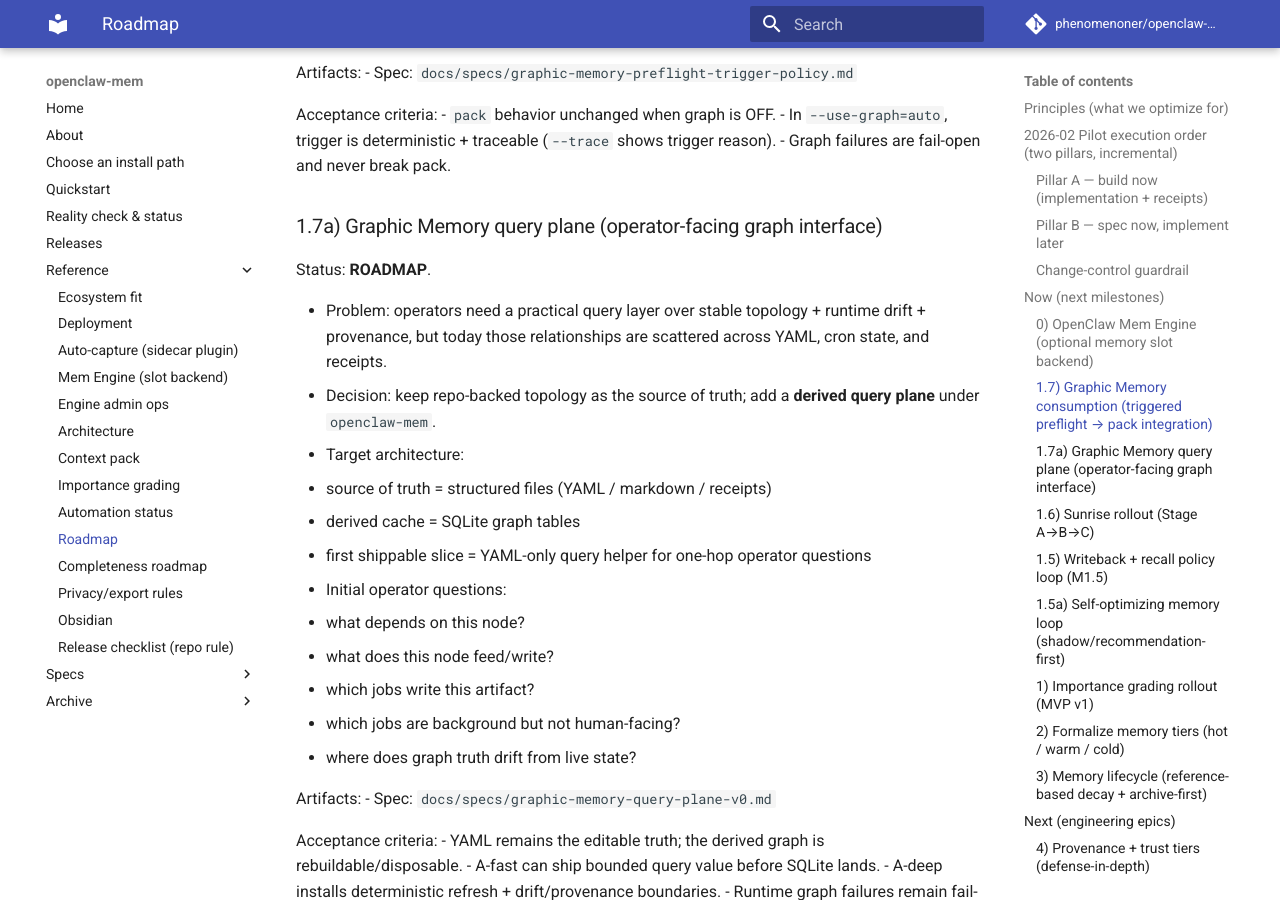
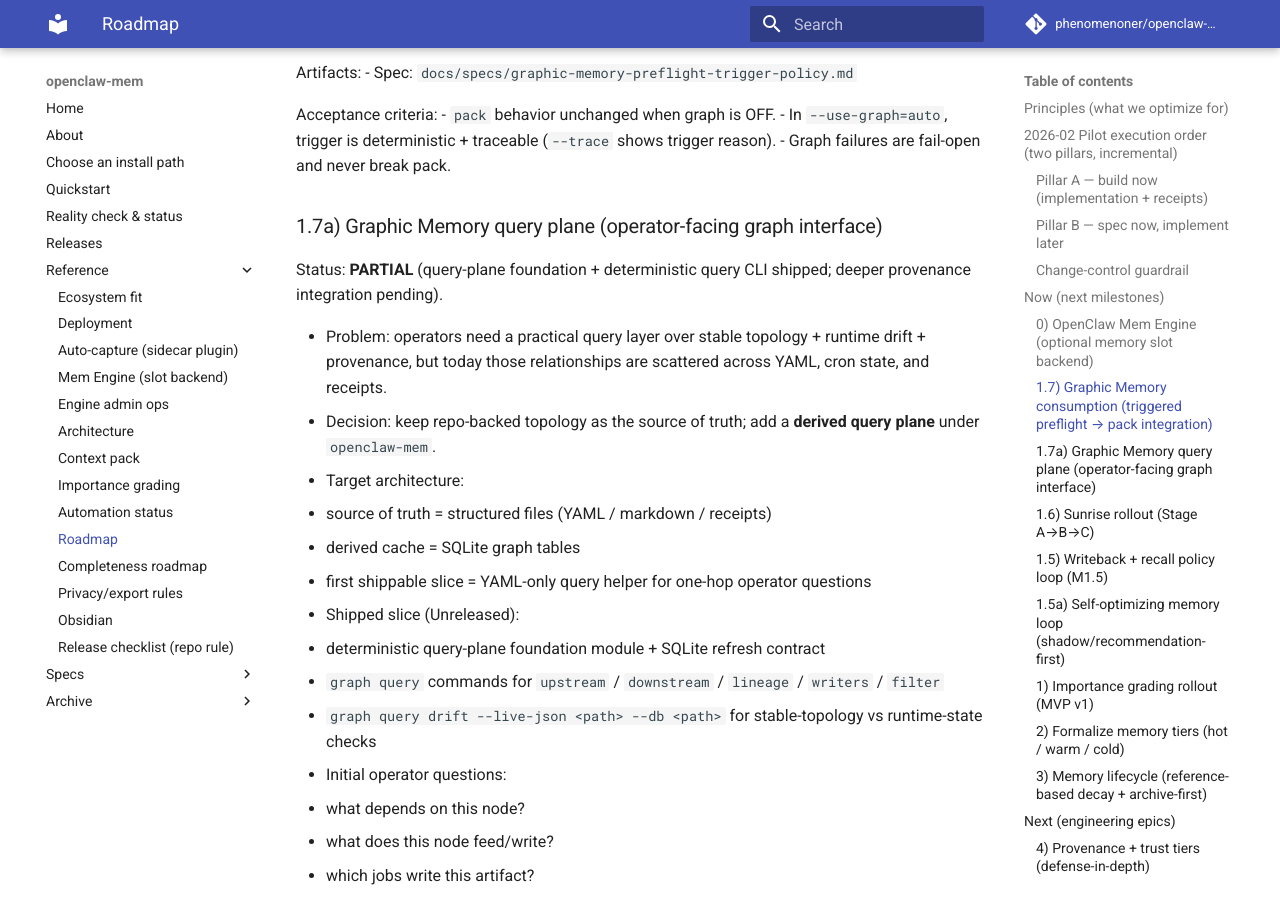
Before and after one commit to phenomenoner/openclaw-mem, an MkDocs documentation site: the page built from docs/roadmap.md, in a window 1280 px wide and 900 px high, scrolled down 2126 px. Built offline with MkDocs 1.6.1 and Material for MkDocs 9.7.7, drawn with Linux system fonts in a browser that asks for light colours; comment, search, counter and statistics services are not loaded.

Commit message:
docs: mark graph query plane roadmap slice as partial

```diff
--- a/docs/roadmap.md
+++ b/docs/roadmap.md
@@ -72,7 +72,7 @@ Acceptance criteria:
 
 ### 1.7a) Graphic Memory query plane (operator-facing graph interface)
 
-Status: **ROADMAP**.
+Status: **PARTIAL** (query-plane foundation + deterministic query CLI shipped; deeper provenance integration pending).
 
 - Problem: operators need a practical query layer over stable topology + runtime drift + provenance, but today those relationships are scattered across YAML, cron state, and receipts.
 - Decision: keep repo-backed topology as the source of truth; add a **derived query plane** under `openclaw-mem`.
@@ -80,6 +80,10 @@ Status: **ROADMAP**.
   - source of truth = structured files (YAML / markdown / receipts)
   - derived cache = SQLite graph tables
   - first shippable slice = YAML-only query helper for one-hop operator questions
+- Shipped slice (Unreleased):
+  - deterministic query-plane foundation module + SQLite refresh contract
+  - `graph query` commands for `upstream` / `downstream` / `lineage` / `writers` / `filter`
+  - `graph query drift --live-json <path> --db <path>` for stable-topology vs runtime-state checks
 - Initial operator questions:
   - what depends on this node?
   - what does this node feed/write?
```
Also changed, not shown: CHANGELOG.md (+1 -0 lines).
